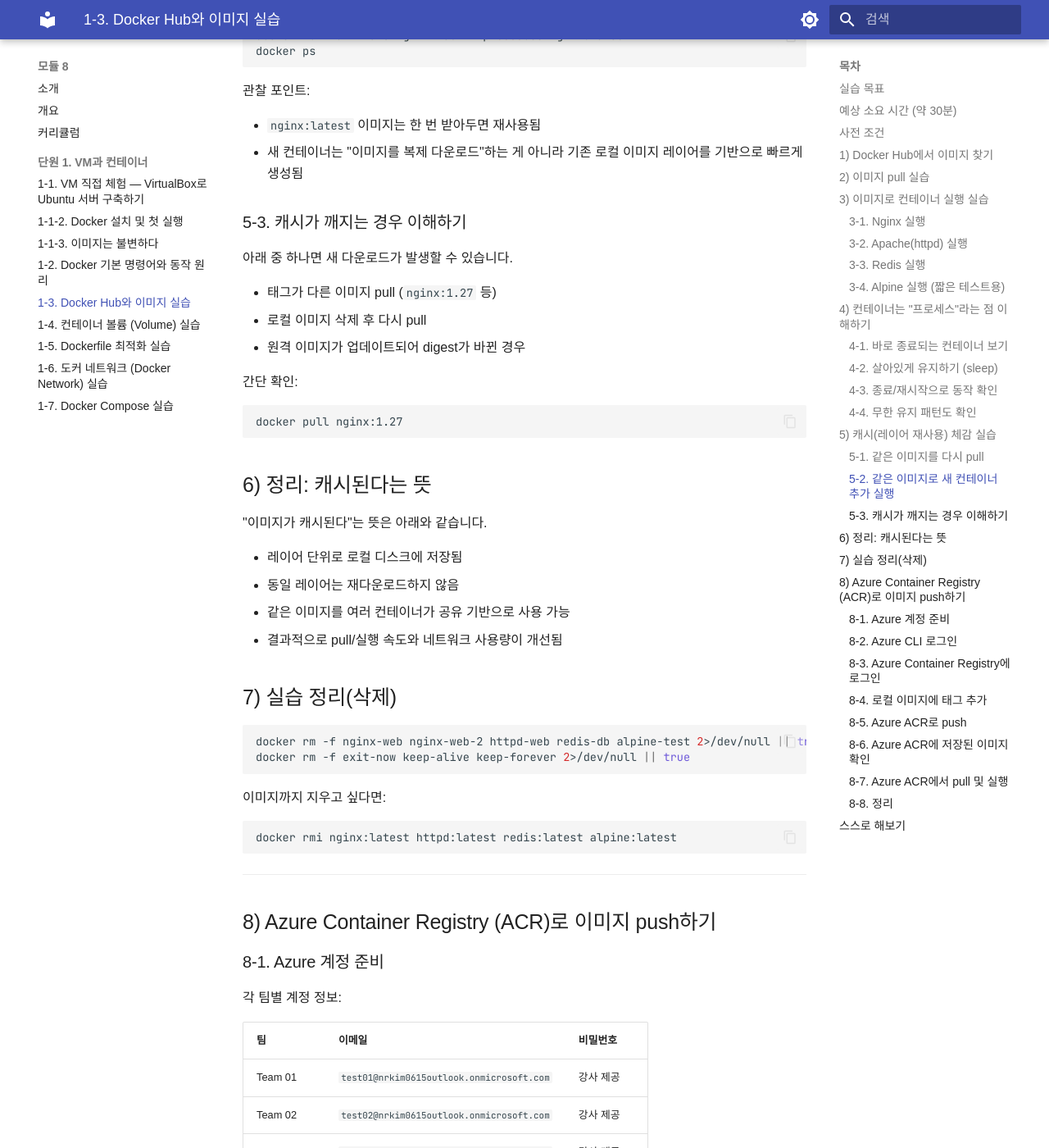
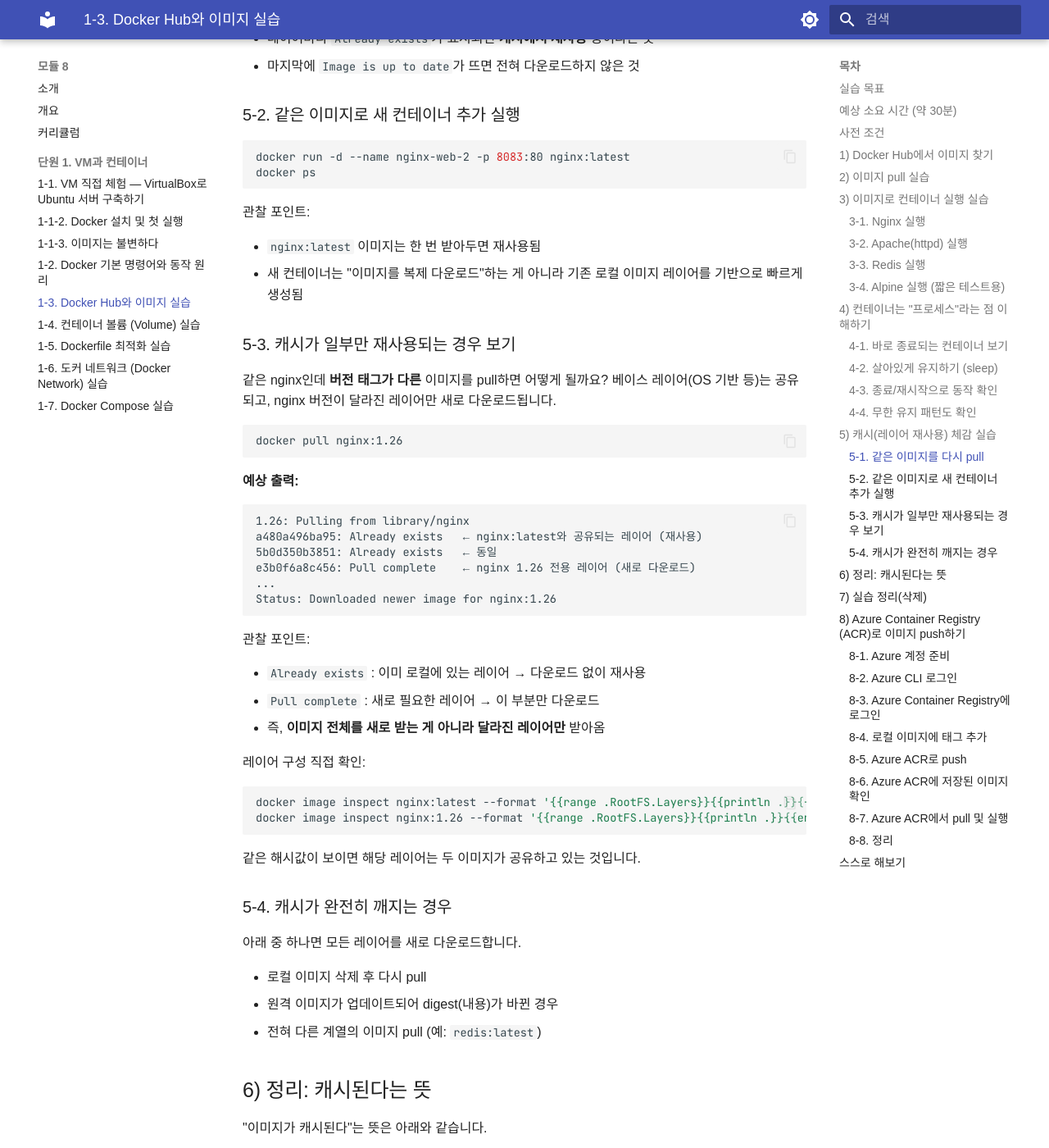
Before and after one commit to skilleat-labs/docker-k8s-labs, an MkDocs documentation site: the page built from docs/modules/module8/1-3.md, in a window 1280 px wide and 1400 px high, scrolled down 3856 px. Shown: the whole window at 82% size. Built offline with MkDocs 1.6.1 and Material for MkDocs 9.7.7, drawn with Linux system fonts in a browser that asks for light colours; some web fonts are replaced; some of the changed text lies outside the part shown.

Commit message:
docs: 캐시 레이어 재사용 실습 보강 (module8/1-3)
- 5-1: Already exists 예상 출력 블록 추가
- 5-3: nginx:1.26 pull로 일부 캐시 재사용 시각적 확인
- docker image inspect로 레이어 해시 직접 비교 방법 추가
- 5-4: 캐시 완전 무효화 케이스 분리

Co-Authored-By: Claude Sonnet 4.6 <noreply@anthropic.com>

````diff
--- a/docs/modules/module8/1-3.md
+++ b/docs/modules/module8/1-3.md
@@ -161,10 +161,20 @@ docker ps | grep keep-forever
 docker pull nginx:latest
 ```
 
+**예상 출력 (이미 로컬에 있을 때):**
+
+```
+latest: Pulling from library/nginx
+a480a496ba95: Already exists   ← 레이어가 이미 로컬에 있어서 다운로드 생략
+5b0d350b3851: Already exists
+...
+Status: Image is up to date for nginx:latest
+```
+
 관찰 포인트:
 
-- 이미 로컬에 최신 레이어가 있으면 대부분 `Image is up to date` 또는 `Already exists`가 표시됨
-- 즉, 다시 전부 다운로드하지 않음
+- 레이어마다 `Already exists`가 표시되면 **캐시에서 재사용** 중이라는 뜻
+- 마지막에 `Image is up to date`가 뜨면 전혀 다운로드하지 않은 것
 
 ### 5-2. 같은 이미지로 새 컨테이너 추가 실행
 
@@ -178,19 +188,48 @@ docker ps
 - `nginx:latest` 이미지는 한 번 받아두면 재사용됨
 - 새 컨테이너는 "이미지를 복제 다운로드"하는 게 아니라 기존 로컬 이미지 레이어를 기반으로 빠르게 생성됨
 
-### 5-3. 캐시가 깨지는 경우 이해하기
+### 5-3. 캐시가 일부만 재사용되는 경우 보기
 
-아래 중 하나면 새 다운로드가 발생할 수 있습니다.
-
-- 태그가 다른 이미지 pull (`nginx:1.27` 등)
-- 로컬 이미지 삭제 후 다시 pull
-- 원격 이미지가 업데이트되어 digest가 바뀐 경우
-
-간단 확인:
+같은 nginx인데 **버전 태그가 다른** 이미지를 pull하면 어떻게 될까요?
+베이스 레이어(OS 기반 등)는 공유되고, nginx 버전이 달라진 레이어만 새로 다운로드됩니다.
 
 ```bash
-docker pull nginx:1.27
+docker pull nginx:1.26
 ```
+
+**예상 출력:**
+
+```
+1.26: Pulling from library/nginx
+a480a496ba95: Already exists   ← nginx:latest와 공유되는 레이어 (재사용)
+5b0d350b3851: Already exists   ← 동일
+e3b0f6a8c456: Pull complete    ← nginx 1.26 전용 레이어 (새로 다운로드)
+...
+Status: Downloaded newer image for nginx:1.26
+```
+
+관찰 포인트:
+
+- `Already exists` : 이미 로컬에 있는 레이어 → 다운로드 없이 재사용
+- `Pull complete` : 새로 필요한 레이어 → 이 부분만 다운로드
+- 즉, **이미지 전체를 새로 받는 게 아니라 달라진 레이어만** 받아옴
+
+레이어 구성 직접 확인:
+
+```bash
+docker image inspect nginx:latest --format '{{range .RootFS.Layers}}{{println .}}{{end}}'
+docker image inspect nginx:1.26 --format '{{range .RootFS.Layers}}{{println .}}{{end}}'
+```
+
+같은 해시값이 보이면 해당 레이어는 두 이미지가 공유하고 있는 것입니다.
+
+### 5-4. 캐시가 완전히 깨지는 경우
+
+아래 중 하나면 모든 레이어를 새로 다운로드합니다.
+
+- 로컬 이미지 삭제 후 다시 pull
+- 원격 이미지가 업데이트되어 digest(내용)가 바뀐 경우
+- 전혀 다른 계열의 이미지 pull (예: `redis:latest`)
 
 ## 6) 정리: 캐시된다는 뜻
 
````
